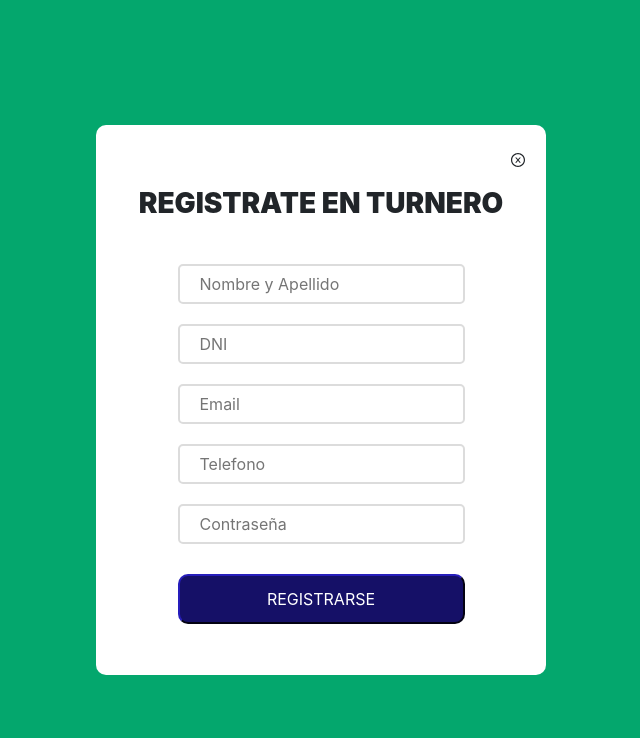
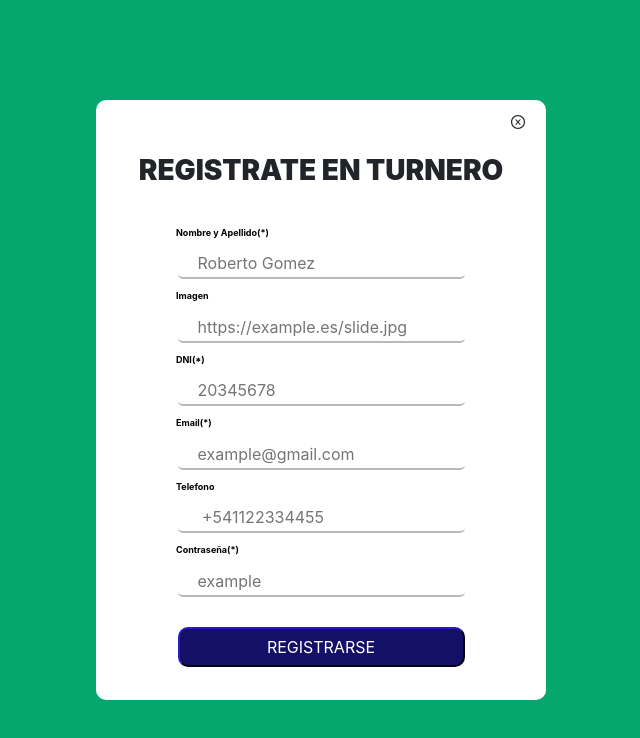
Before and after one commit to enadialopez/turnero, a React (Create React App) app in the folder frontend/: page /register in a window 1280 px wide. Shown: the top 738 px of the page, without its empty margins (319-959 px from the left). Built offline with nearby package versions, Linux system fonts and the light colour scheme.

Commit message:
Se refactorizan componentes y estilos

```diff
--- a/frontend/src/Service/service.js
+++ b/frontend/src/Service/service.js
@@ -8,7 +8,8 @@
     putActualizarTurno: function(id, data) {return axios.put(`http://localhost:8080/turno/${id}`, data)},
     postRegister: function(data) { return axios.post(`http://localhost:8080/usuario/register`, data)},
     postLogin: function(data) { return axios.post(`http://localhost:8080/usuario/login`, data)},
-    getUser: function() { return axios.get(`http://localhost:8080/usuario`)}
+    getUser: function() { return axios.get(`http://localhost:8080/usuario`)},
+    postSMS: function(data) { return axios.post(`http://localhost:8080/sms`, data)}
 }
 
 export default Service;
--- a/frontend/src/components/FormTurno.jsx
+++ b/frontend/src/components/FormTurno.jsx
@@ -28,6 +28,10 @@
         especialista: "",
         hospital: "",
     })
+    const [data, setData] = useState({
+        to: "+541130457224",
+        message: "Usted tiene un turno asignado",
+    });
 
     const [turnos, setTurnos] = useState([]);
     const [fechaSeleccionada, setFechaSeleccionada] = useState("");
@@ -52,6 +56,7 @@
             }
         });
     };
+    const isLogged = !!localStorage.getItem("token");
 
     const changeHandler = (e) => {
         setFechaSeleccionada(e.target.value);
@@ -61,7 +66,7 @@
         setTurno(prevState => ({ ...prevState, [name]: event.target.value }));
     };
 
-    const handleSubmit = (event) =>{
+    const handleSubmit = (event) => {
         event.preventDefault();
         Service.putActualizarTurno(turno.id, turno).then(response => {
           setTurno((prevState)=>({
@@ -106,7 +111,7 @@
     }, [fechaSeleccionada]
     );
 
-    console.log(turno)
+    console.log(data)
 
     return (
         <>
@@ -114,6 +119,9 @@
                 <Navbar/>
             </div>
             <div className="formTurno-container">
+                { isLogged
+                        ?
+                        <>
                             <div className='form-content'>
                                 <form onSubmit={handleSubmit}>
                                     <div className="select">
@@ -148,6 +156,13 @@
                                     </div>
                                 </form>
                             </div>
+                        </>
+                        :
+                        <div className='card-notlogged'>
+                            <p> Usted debe iniciar sesión para
+                                poder completar el formulario de turno</p>
+                        </div>
+                }
             </div>
         </>
     );
--- a/frontend/src/components/Navbar.jsx
+++ b/frontend/src/components/Navbar.jsx
@@ -40,7 +40,8 @@
         return(
             <>
                 <div className="buttons-content">
-                    <a className="button-nb" /*href={`/profile`}*/ id="btn"> PERFIL </a>
+                    <a className="button-nb" href={`/`} id="btn"> INICIO </a>
+                    <a className="button-nb" href={`/profile`} id="btn"> PERFIL </a>
                     <a className="button-nb" onClick={() => logout()}  id="btn"> CERRAR SESIÓN</a>
                 </div>
             </>
--- a/frontend/src/components/Register.jsx
+++ b/frontend/src/components/Register.jsx
@@ -9,6 +9,7 @@
 
     const [data, setData] = useState({
         nombreYApellido: "",
+        image: "",
         dni: "",
         email: "",
         telefono: "",
@@ -45,16 +46,22 @@
                         <AiOutlineCloseCircle/>
                     </div>
                     <p className="form-title">REGISTRATE EN TURNERO</p>
-
                     <form className='formModal' onSubmit={handleSubmit}>
-                        <div className='modal-inputs'>
-                            <input className="form-input" type='text' name="NombreYApellido" value={data.nombreYApellido} onChange={handleChange("nombreYApellido")} placeholder="Nombre y Apellido" required  ></input>
-                            <input className="form-input" type='text' name="dni" value={data.dni} onChange={handleChange("dni")} placeholder="DNI" required></input>
-                            <input className="form-input" type='email' name="email" value={data.email} onChange={handleChange("email")} placeholder="Email" required  ></input>
-                            <input className="form-input" type='text' name="telefono" value={data.telefono} onChange={handleChange("telefono")} placeholder="Telefono" required  ></input>
-                            <input className="form-input" type='password' name="password" value={data.password} onChange={handleChange("password")} placeholder="Contraseña" required></input>
+                        <div className='modal-inputs-register'>
+                            <label for="GET-name">Nombre y Apellido(*)</label>
+                            <input className="form-input" type='text' name="NombreYApellido" value={data.nombreYApellido} onChange={handleChange("nombreYApellido")} placeholder="Roberto Gomez" required ></input>
+                            <label>Imagen</label>
+                            <input className="form-input" type='text' name="image" value={data.image} onChange={handleChange("image")} placeholder="https://example.es/slide.jpg" required></input>
+                            <label for="GET-name">DNI(*)</label>
+                            <input className="form-input" type='text' name="dni" value={data.dni} onChange={handleChange("dni")} placeholder="20345678" required></input>
+                            <label for="GET-name">Email(*)</label>
+                            <input className="form-input" type='email' name="email" value={data.email} onChange={handleChange("email")} placeholder="example@gmail.com" required ></input>
+                            <label className='label'>Telefono</label>
+                            <input className="form-input" type='text' name="telefono" value={data.telefono} onChange={handleChange("telefono")} placeholder=" +541122334455" required ></input>
+                            <label for="GET-name">Contraseña(*)</label>
+                            <input className="form-input" type='password' name="password" value={data.password} onChange={handleChange("password")} placeholder="example" required></input>
                         </div>
-                        <button type="submit" className="btn-info b-log">REGISTRARSE</button>
+                        <button type="submit" className="btn-info b-register">REGISTRARSE</button>
                     </form>
                     <div className='modalFooter-register'>
                     </div>
--- a/frontend/src/components/Turno.jsx
+++ b/frontend/src/components/Turno.jsx
@@ -49,8 +49,6 @@
     }, [id]
     );
 
-    console.log(turno)
-
     return (
         <>
             <div className="navbar">
--- a/frontend/src/styles/FormTurno.css
+++ b/frontend/src/styles/FormTurno.css
@@ -20,6 +20,21 @@
     font-weight: 700;
     font-size: 15px;
     padding: 20px;
+}
+
+.card-notlogged {
+  background-color: aliceblue;
+  width: 300px;
+  height: 200px;
+  border-radius: 10px;
+  border-style: groove;
+  display: grid;
+  align-items: center;
+  justify-content: center;
+  text-align: center;
+  font-weight: 700;
+  font-size: 20px;
+  padding: 20px;
 }
 
 .select {
--- a/frontend/src/styles/Navbar.css
+++ b/frontend/src/styles/Navbar.css
@@ -29,7 +29,7 @@
   text-decoration: none;
   color: black;
   margin: 15px;
-  font-size: 20px;
+  font-size: 16px;
   font-weight: 900;
 }
 
--- a/frontend/src/styles/Register.css
+++ b/frontend/src/styles/Register.css
@@ -13,14 +13,14 @@
 
 .form-register-card {
     width: 450px;
-    height: 550px;
+    height: 600px;
     border-width: 2px;
     border-radius: 10px  ;
     background-color: white;
     display: grid;
     justify-content: center;
     align-items: center;
-    padding: 20px;
+    padding: 5px;
 }
 
 .form-title {
@@ -28,17 +28,46 @@
     font-weight: 900;
 }
 
+.modal-inputs-register > label {
+    display: flex;
+    text-indent: 60px;
+    font-size:9px;
+    justify-content: left;
+    text-align: left;
+    color: rgb(0, 0, 0);
+    font-weight: 700;
+    margin: 0px;
+}
+
 .form-input {
     margin: 10px;
     width: 70%;
-    height: 40px;
+    height: 30px;
     border-radius: 5px;
-    border-style: double;
-    border-color: gainsboro
+    border-top-style:none;
+    border-left-style:none;
+    border-right-style:none;
+    border-bottom-style:inset;
+    border-color: rgb(185, 185, 185);
 }
 
 .btn-close {
     display: flex;
     justify-content: right;
     cursor: pointer;
+    width: 410px;
 }
+
+.b-register {
+    width: 70%;
+    height: 40px;
+    border-radius: 10px;
+    border-color:rgb(21, 16, 103);
+    background-color:rgb(21, 16, 103);
+    margin-top: 20px;
+  }
+
+  .b-register:hover {
+    border-color:rgb(4, 1, 59);
+    background-color:rgb(4, 1, 59);
+  }
```
Lines whose indentation alone changed are shown as unchanged.
